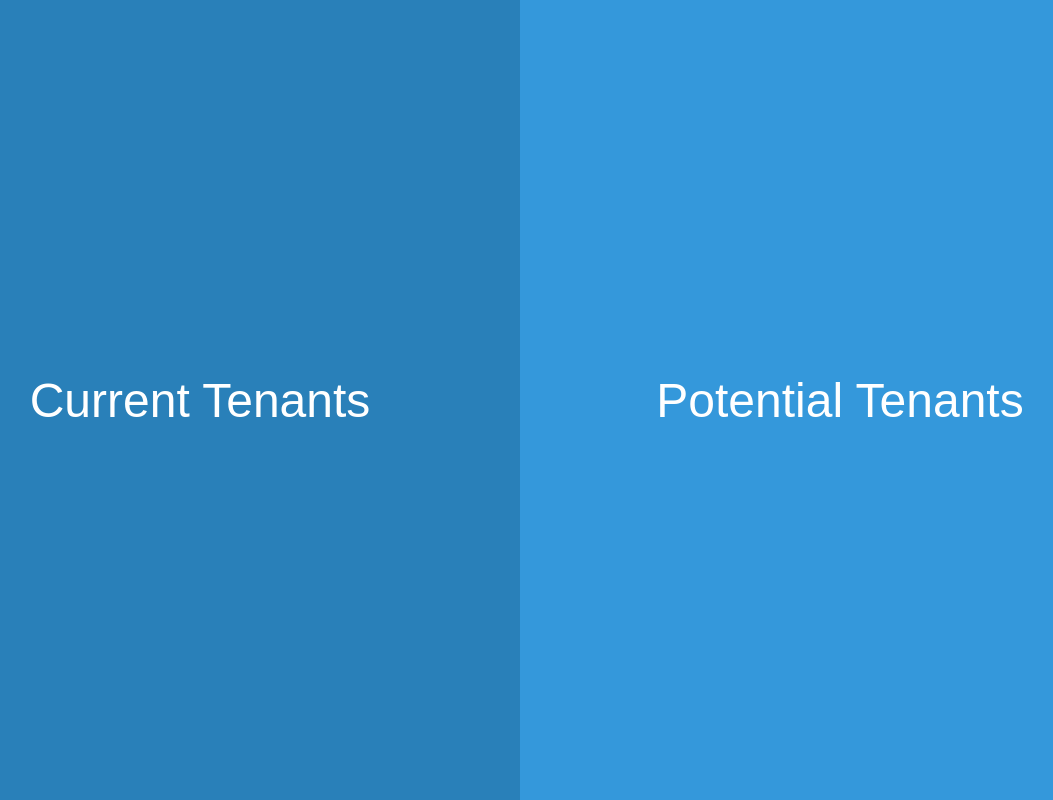
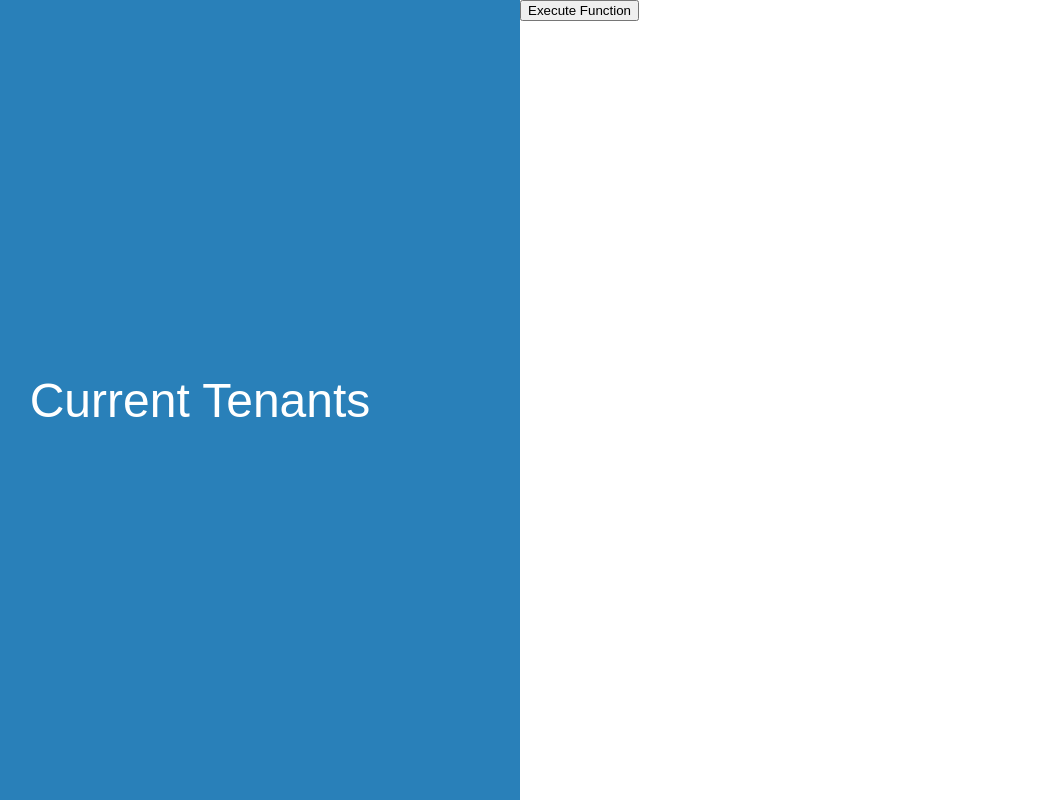
Before and after one commit to mgawthro/KnockKnock, a Flask app: page / in a window 1280 px wide. Shown: the whole page, without its empty margins (120-1173 px from the left). Run offline with Flask 3, Linux system fonts and the light colour scheme.

Commit message:
running python file on button click

```diff
--- a/app.py
+++ b/app.py
@@ -1,4 +1,10 @@
 from flask import Flask, render_template, request, jsonify, make_response, url_for
+import pandas as pd
+import numpy as np
+import plotly.express as px
+import requests
+import warnings
+import json
 
 app = Flask(__name__)
 
@@ -14,6 +20,26 @@ def potential():
 def current():
     return render_template('current.html')
 
+@app.route('/potential', methods=['POST'])
+def process_button():
+    # Call your Python function here
+    result = your_python_function()
+
+    # You can do something with the result, e.g., pass it to the template
+    return render_template('potential.html', result=result)
+
+def your_python_function():
+    url = "https://app.scrapeak.com/v1/scrapers/zillow/listing"
+
+    querystring = {
+        "api_key": "a83eaaf4-9c4f-40bc-8160-6eb101a6c58d",
+        "url":"https://www.zillow.com/ann-arbor-mi/rentals/?searchQueryState=%7B%22isMapVisible%22%3Atrue%2C%22mapBounds%22%3A%7B%22north%22%3A42.389183%2C%22south%22%3A42.183445%2C%22east%22%3A-83.605304%2C%22west%22%3A-83.954037%7D%2C%22filterState%22%3A%7B%22fr%22%3A%7B%22value%22%3Atrue%7D%2C%22fsba%22%3A%7B%22value%22%3Afalse%7D%2C%22fsbo%22%3A%7B%22value%22%3Afalse%7D%2C%22nc%22%3A%7B%22value%22%3Afalse%7D%2C%22cmsn%22%3A%7B%22value%22%3Afalse%7D%2C%22auc%22%3A%7B%22value%22%3Afalse%7D%2C%22fore%22%3A%7B%22value%22%3Afalse%7D%2C%22ah%22%3A%7B%22value%22%3Atrue%7D%2C%22apco%22%3A%7B%22value%22%3Afalse%7D%2C%22apa%22%3A%7B%22value%22%3Afalse%7D%2C%22con%22%3A%7B%22value%22%3Afalse%7D%7D%2C%22isListVisible%22%3Atrue%2C%22mapZoom%22%3A11%2C%22regionSelection%22%3A%5B%7B%22regionId%22%3A8097%2C%22regionType%22%3A6%7D%5D%2C%22pagination%22%3A%7B%7D%7D"
+    }
+
+    listing_response = requests.request("GET", url, params=querystring)
+    print(listing_response.json()["data"])
+    return listing_response.json()["data"]
+
 @app.route('/api/store_data', methods=['POST'])
 def store_data():
     data = request.json
--- a/templates/main.html
+++ b/templates/main.html
@@ -79,9 +79,13 @@
         <button class="button_to_current">Current Tenants</button>
     </a>
 
-    <a href="{{ url_for('potential') }}">
+    <!--<a href="{{ url_for('potential') }}">
         <button class="button_to_potential">Potential Tenants</button>
     </a>
+-->
+    <form method="POST" action="{{ url_for('potential') }}">
+        <button type="submit">Execute Function</button>
+    </form>
 
 
 </body>
```
